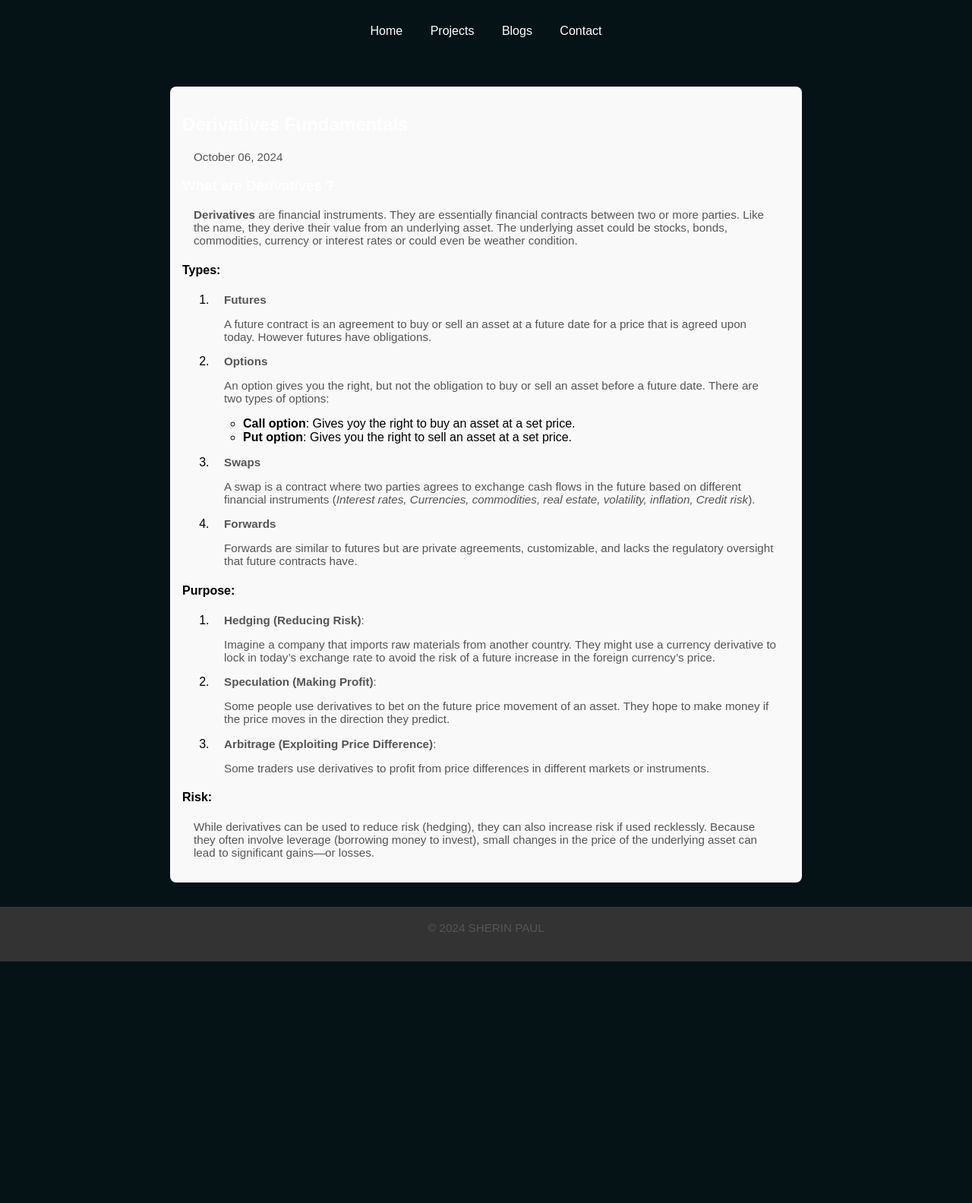
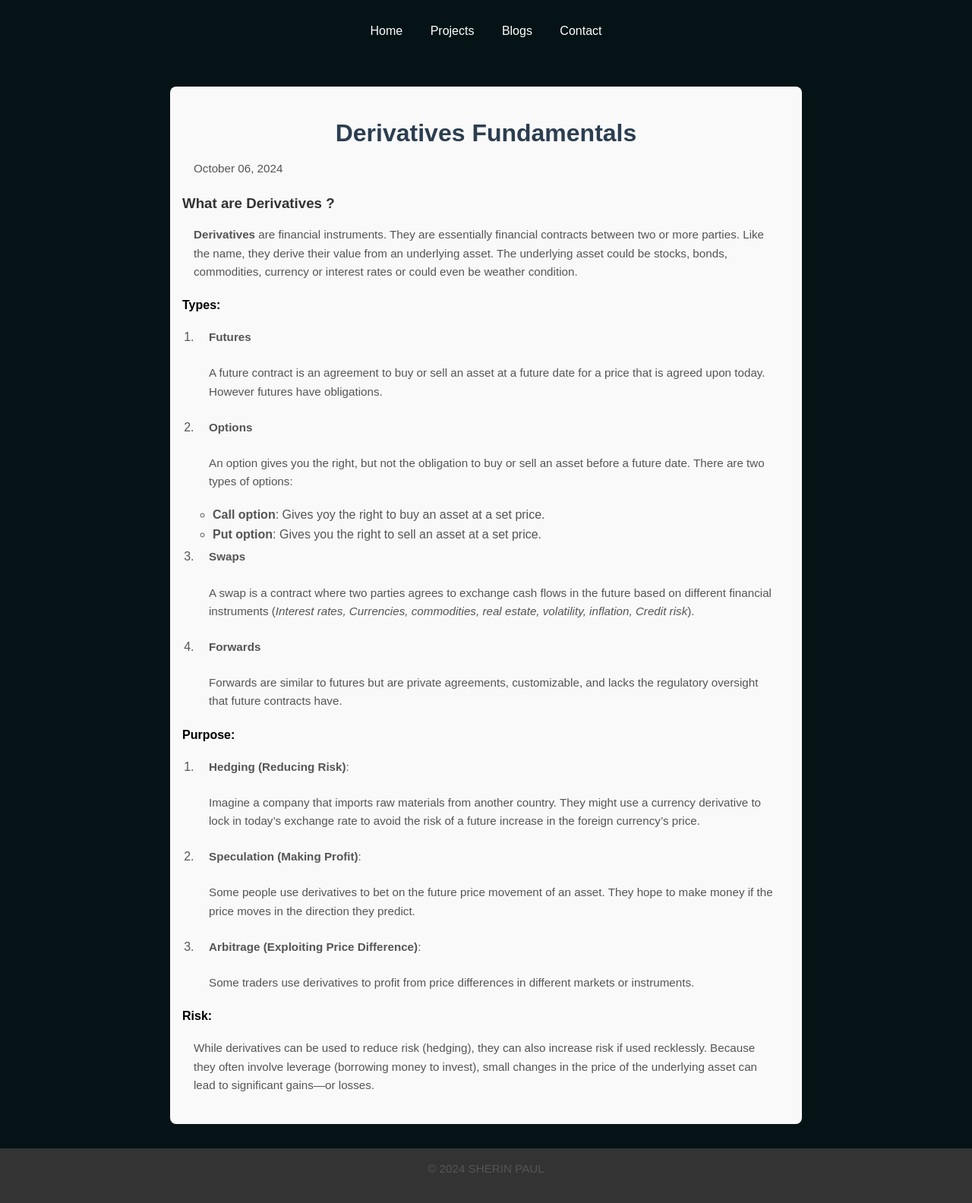
Before and after one commit to Paulsh3rin/Paulsh3rin.github.io, a Jekyll site: the page built from _posts/2024-10-06-derivative-fundamentals.md, in a window 1280 px wide. Shown: the whole page at 76% size. Built offline with Jekyll 4.4.1, drawn with Linux system fonts in a browser that asks for light colours; before the commit the page ends 1266 px from its top, so only the background shows below that.

Commit message:
add text formatting attributes

```diff
--- a/_layouts/post.html
+++ b/_layouts/post.html
@@ -2,8 +2,26 @@
 layout: default
 ---
 
-<article>
+<article class="blogs-post"> <!-- Added class here -->
     <h1>{{ page.title }}</h1>
     <p>{{ page.date | date: "%B %d, %Y" }}</p>
+
+    {% if page.tags %}
+        <p>
+            {% for tag in page.tags %}
+                <a href="/tags/{{ tag | slugify }}">{{ tag }}</a>{% unless forloop.last %}, {% endunless %}
+            {% endfor %}
+        </p>
+    {% endif %}
+
     <div>{{ content | markdownify }}</div> <!-- Use markdownify here -->
 </article>
+
+<nav>
+    {% if previous %}
+        <a href="{{ previous.url }}">Previous: {{ previous.title }}</a>
+    {% endif %}
+    {% if next %}
+        <a href="{{ next.url }}">Next: {{ next.title }}</a>
+    {% endif %}
+</nav>
```
